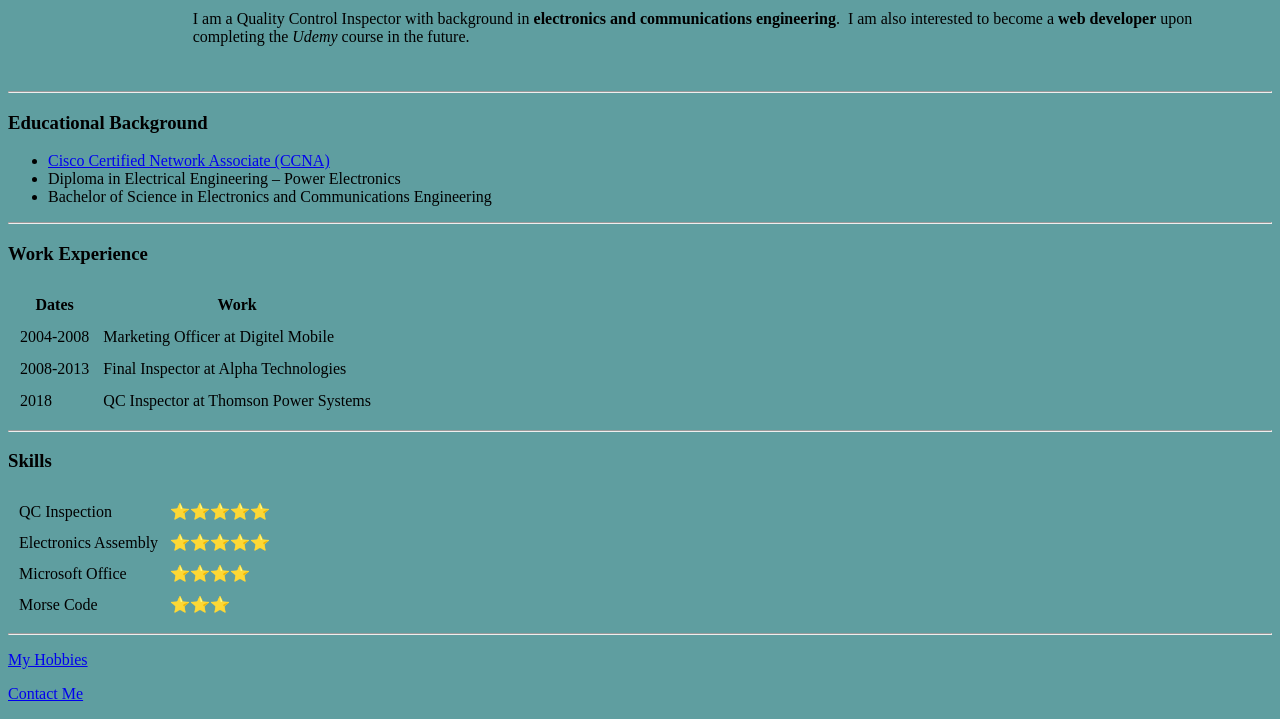
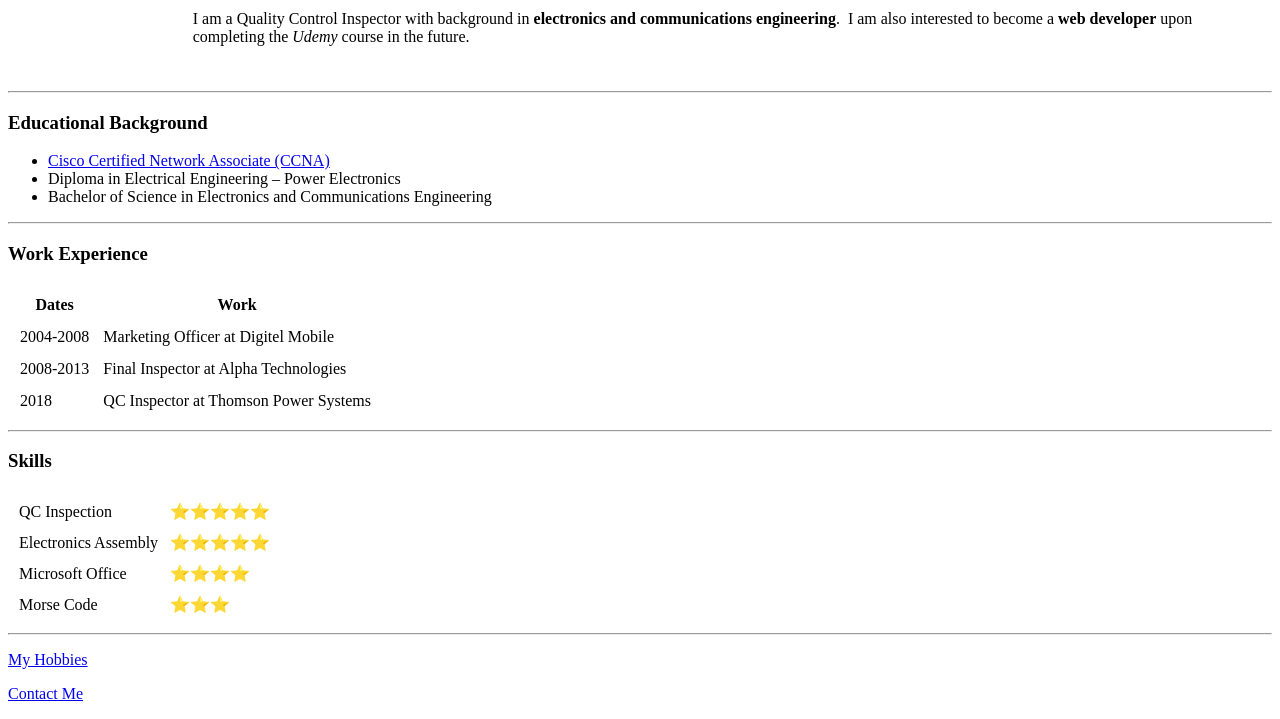
Before and after one commit to howitzone/cv, a plain HTML site: page index.html in a window 1280 px wide. Shown: the part 133-852 px from the top of the page. Drawn offline with Linux system fonts and the light colour scheme.

Commit message:
Add files via upload

```diff
--- a/css/styles.css
+++ b/css/styles.css
@@ -1,3 +1,3 @@
 body {
-    background-color: cadetblue;
+    background-color: white;
 }
```
